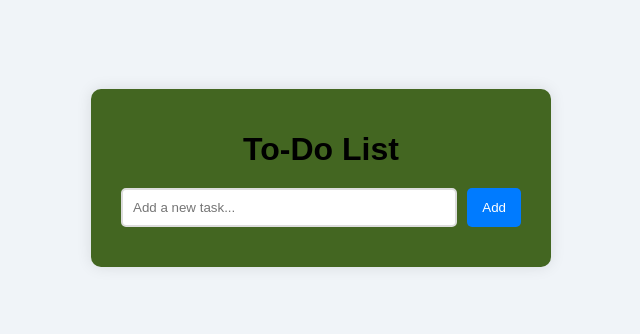
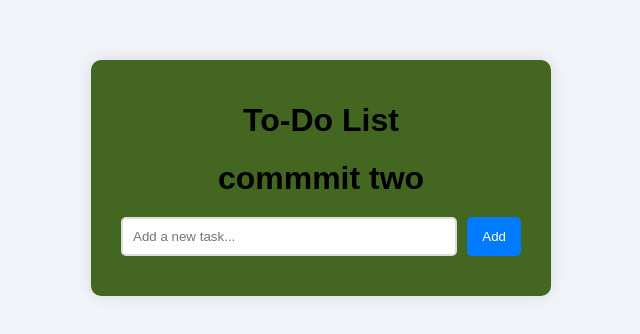
Before and after one commit to Mostafa219/source-code-day1task, a plain HTML site: page index.html in a window 1280 px wide. Shown: the part 222-556 px from the top of the page, without its empty margins (319-959 px from the left). Drawn offline with Linux system fonts and the light colour scheme.

Commit message:
updating files

```diff
--- a/index.html
+++ b/index.html
@@ -9,6 +9,7 @@
   <body>
     <div class="container">
       <h1>To-Do List</h1>
+      <h1>commmit two</h1>
       <div class="input-group">
         <input type="text" id="taskInput" placeholder="Add a new task..." />
         <button onclick="addTask()">Add</button>
```
Also changed, not shown: 2 other files.
